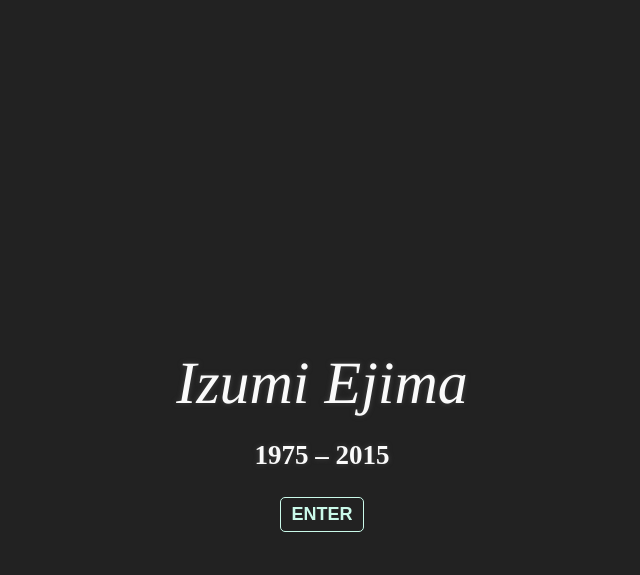
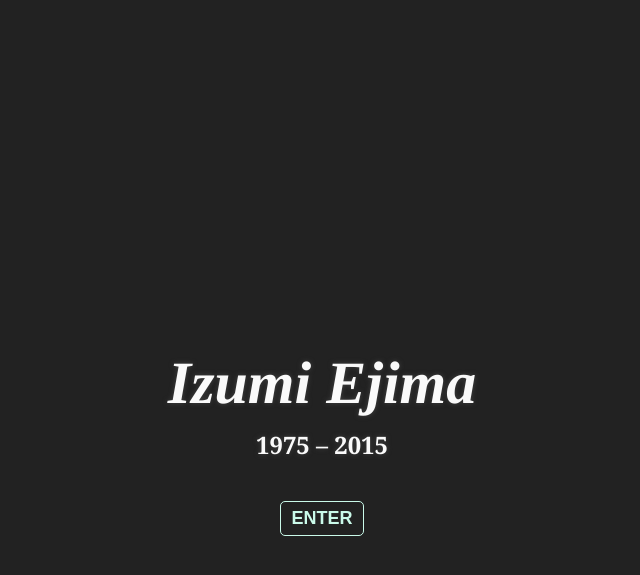
Before and after one commit to izumi-rip/izumi-rip.github.io, a Jekyll site: the page built from index.html, in a window 1280 px wide. Shown: the top 575 px of the page, without its empty margins (3-643 px from the left). Built offline with Jekyll 4.4.1, drawn with Linux system fonts in a browser that asks for light colours; nearby versions of some CDN libraries; some web fonts are replaced.

Commit message:
More design tweaks.

```diff
--- a/_layouts/default.html
+++ b/_layouts/default.html
@@ -10,8 +10,8 @@
     <!--[if lt IE 9]>
     <script src="http://html5shiv.googlecode.com/svn/trunk/html5.js"></script>
     <![endif]-->
+    <link rel="stylesheet" href="/css/base.css">
     <link rel="stylesheet" href="/css/hover.css">
-    <link rel="stylesheet" href="/css/base.css">
     {% assign components = page.path | split: '/' %}
     {% assign basename = components[0] | remove: '.html' %}
     {% if basename == 'index' %}
--- a/css/base.scss
+++ b/css/base.scss
@@ -3,11 +3,9 @@
 
 /* Reset */
 
-html, body, h1, p, a, div, section {
+html, body, h1, h2, p, div, section {
   margin: 0;
   padding: 0;
-  font-size: 100%;
-  font: inherit;
 }
 
 /* Background Image */
@@ -54,16 +52,8 @@ body {
   color: #444;
 }
 
-footer {
-  height: 100px;
-}
-
-h2 {
-  line-height: 40px;
-}
-
 p {
-  margin: 0 0 15px 0;
+  margin-bottom: 15px;
 }
 
 .serif p {
@@ -72,10 +62,6 @@ p {
 
 a {
   color: #876;
-}
-
-strong {
-  font-weight: 700;
 }
 
 blockquote {
@@ -96,7 +82,8 @@ blockquote {
   color: #cafaea;
   border: 1px solid #cafaea;
   border-radius: 5px;
-  font-weight: 700;
+  font: 18px/23px "Cantarell", sans-serif;
+  font-weight: bold;
   line-height: normal;
   text-decoration: none;
   text-align: center;
--- a/css/index.scss
+++ b/css/index.scss
@@ -6,7 +6,6 @@
 body {
   color: #fafafa;
   background-color: #222;
-  font: 18px/23px "Cantarell", sans-serif;
 }
 
 table {
@@ -28,11 +27,11 @@ h1 {
   font-family: 'Times', serif;
   font-style: italic;
   font-size: 60px;
-  line-height: 1;
 }
 
 h2 {
-  font-family: "Didot", serif;
+  margin: 10px 0 40px;
+  font-family: Georgia, serif;
 }
 
 h1, h2 {
```
